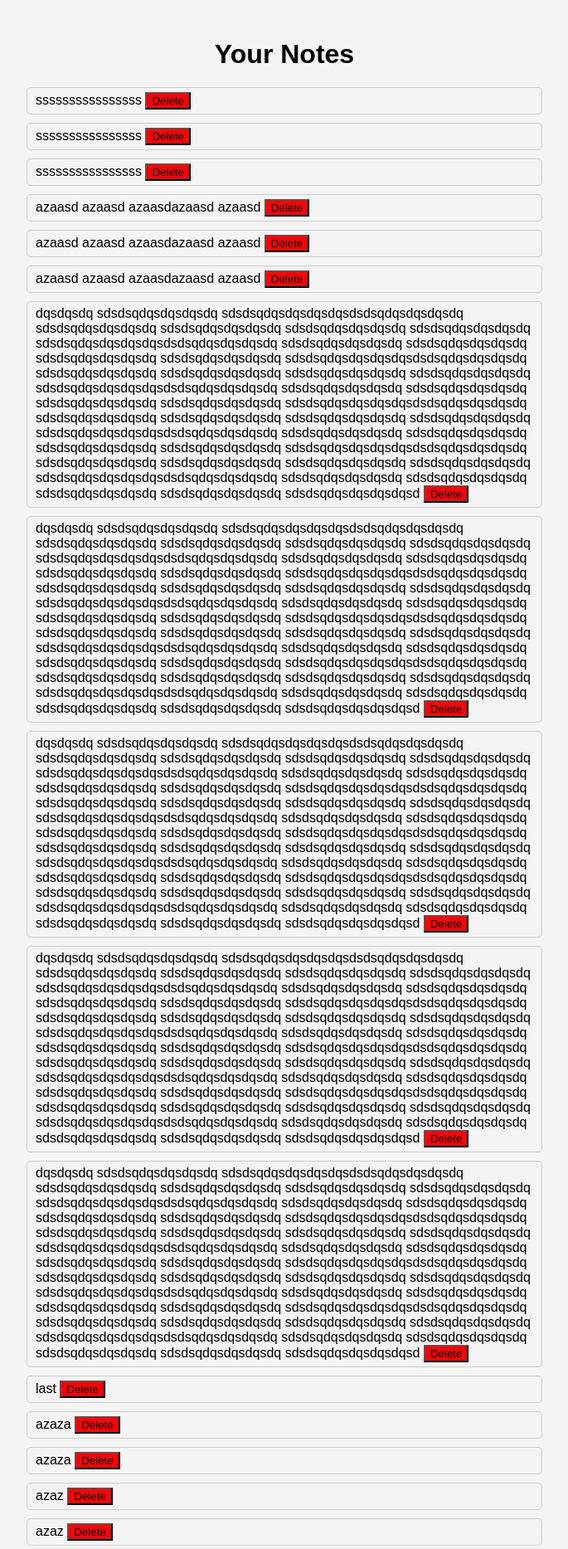
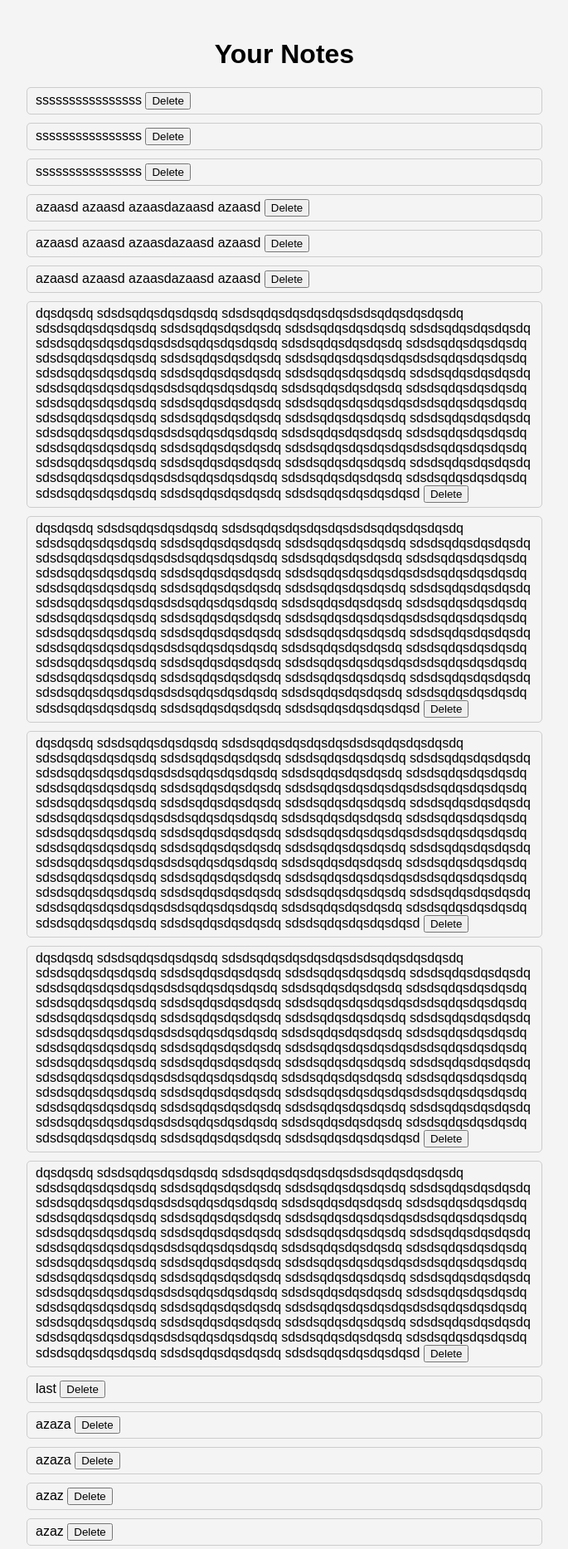
Before and after one commit to mazzinno/Note-Keeper, a Flask app: page /home in a window 1280 px wide. Shown: the part 61-1928 px from the top of the page at 83% size, without its empty margins (297-982 px from the left). Run offline with Flask 3, Linux system fonts and the light colour scheme; a user stored in the database is signed in.

Commit message:
project done

```diff
--- a/website/static/styles/note.css
+++ b/website/static/styles/note.css
@@ -40,13 +40,10 @@
     border: 1px solid #ccc; /* Add a border around each note */
     border-radius: 5px; /* Add border radius for rounded corners */
     max-width: 600px;
+    word-break: break-word;
 }
 
 .notes-list li:hover {
     background-color: #f0f0f0;
     cursor: pointer;
 }
-
-.delete-btn{
-    background-color: red;
-}
--- a/website/templates/home.html
+++ b/website/templates/home.html
@@ -7,7 +7,8 @@
     <h1 style="text-align: center;">Your Notes</h1>
     <ul class="notes-list">
         {% for note in user.notes %}
-        <li>{{ note.data }}
+        <li>
+            {{ note.data }}
             <button class="delete-btn" onclick="deleteNote({{ note.id }})">Delete</button>
         </li>
         {% endfor %}
--- a/website/views.py
+++ b/website/views.py
@@ -19,6 +19,7 @@ def home():
             db.session.add(new_note)
             db.session.commit()
             flash('Note added!', category='success')
+        return redirect(url_for('views.home'))
 
     return render_template('home.html', user=current_user)
 
```
Also changed, not shown: instance/database.db.
